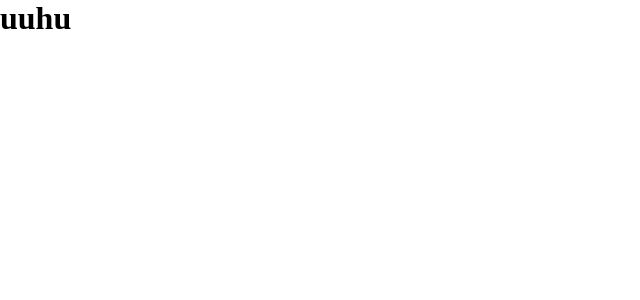
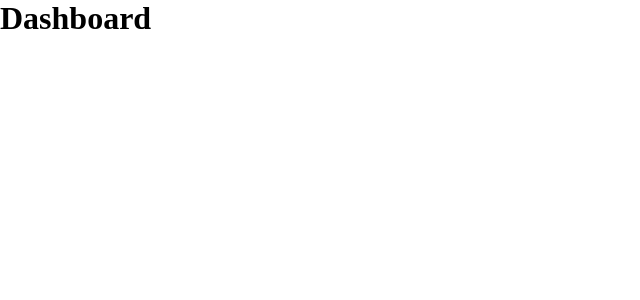
Before and after one commit to FernandesAngel/d05pb-keepalive, a React (Vite) app: page /dash in a window 1280 px wide. Shown: the top 300 px of the page, without its empty margins (0-640 px from the left). Built offline with nearby package versions, Linux system fonts and the light colour scheme.

Commit message:
routes config

```diff
--- a/package.json
+++ b/package.json
@@ -11,6 +11,7 @@
   "dependencies": {
     "react": "^18.2.0",
     "react-dom": "^18.2.0",
+    "react-router-dom": "^6.4.1",
     "styled-components": "^5.3.5"
   },
   "devDependencies": {
--- a/src/App.tsx
+++ b/src/App.tsx
@@ -1,11 +1,15 @@
+import { BrowserRouter } from "react-router-dom";
 import { ThemeProvider } from "styled-components";
+import { Router } from "./Router";
 import { GlobalStyle } from "./styles/global";
 import { defaultTheme } from "./styles/themes/default";
 
 export function App() {
   return (
     <ThemeProvider theme={defaultTheme}>
-      <h1>uuhu</h1>
+      <BrowserRouter>
+        <Router />
+      </BrowserRouter>
       <GlobalStyle />
     </ThemeProvider>
   );
--- /dev/null
+++ b/src/Router.tsx
@@ -0,0 +1,12 @@
+import { Route, Routes } from "react-router-dom";
+import { Dashboard } from "./pages/Dashboard";
+import { Login } from "./pages/Login";
+
+export function Router() {
+  return (
+    <Routes>
+      <Route path="/" element={<Login />} />
+      <Route path="/dash" element={<Dashboard />} />
+    </Routes>
+  );
+}
--- /dev/null
+++ b/src/pages/Dashboard/index.tsx
@@ -0,0 +1,9 @@
+import * as S from "./styles";
+
+export function Dashboard() {
+  return (
+    <S.Container>
+      <h1>Dashboard</h1>
+    </S.Container>
+  );
+}
--- /dev/null
+++ b/src/pages/Dashboard/styles.ts
@@ -0,0 +1,3 @@
+import styled from "styled-components";
+
+export const Container = styled.div``;
--- /dev/null
+++ b/src/pages/Login/index.tsx
@@ -0,0 +1,9 @@
+import * as S from "./styles";
+
+export function Login() {
+  return (
+    <S.Container>
+      <h1>Login</h1>
+    </S.Container>
+  );
+}
--- /dev/null
+++ b/src/pages/Login/styles.ts
@@ -0,0 +1,3 @@
+import styled from "styled-components";
+
+export const Container = styled.div``;
```
Also changed, not shown: 1 other file (tests, documents, lock files or other folders).
